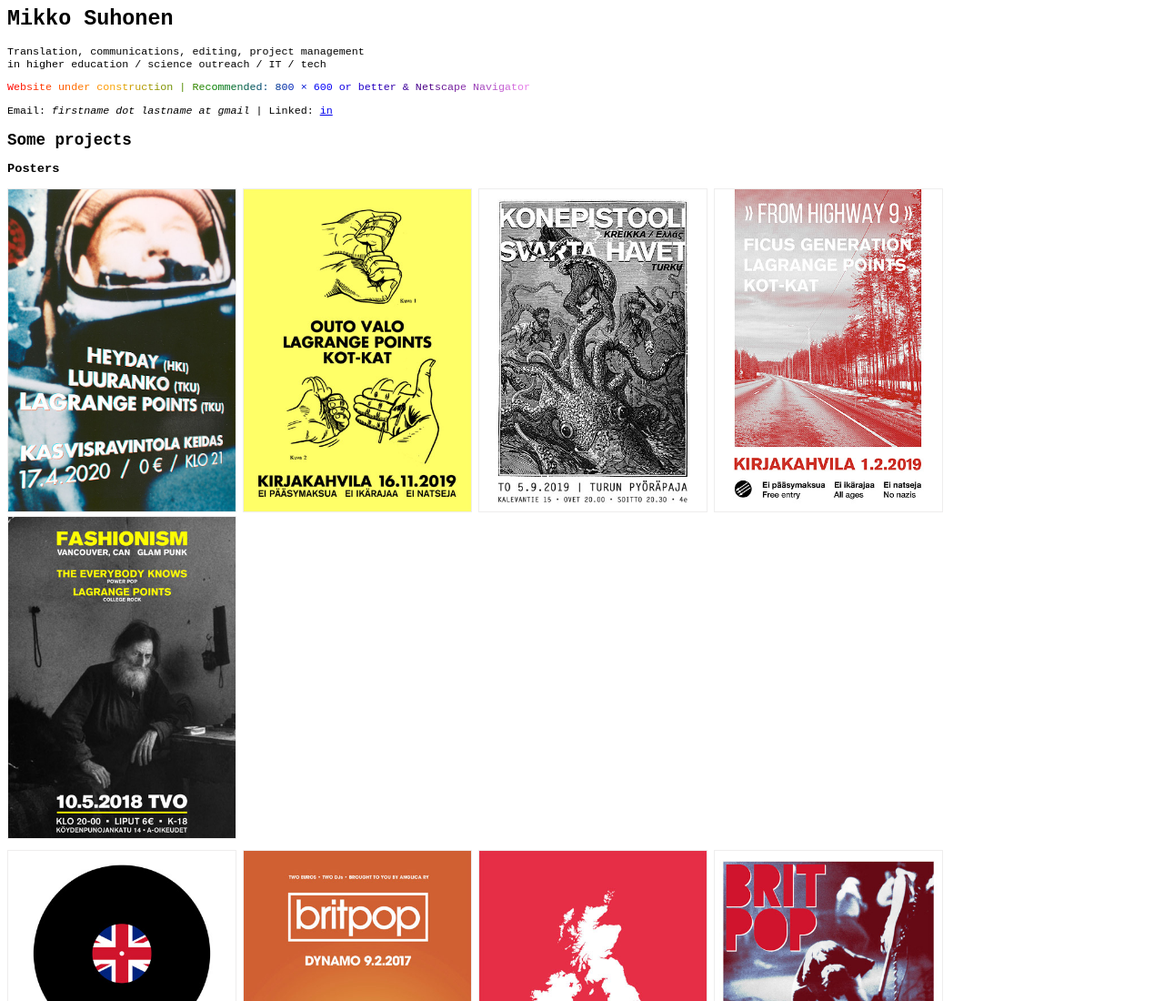
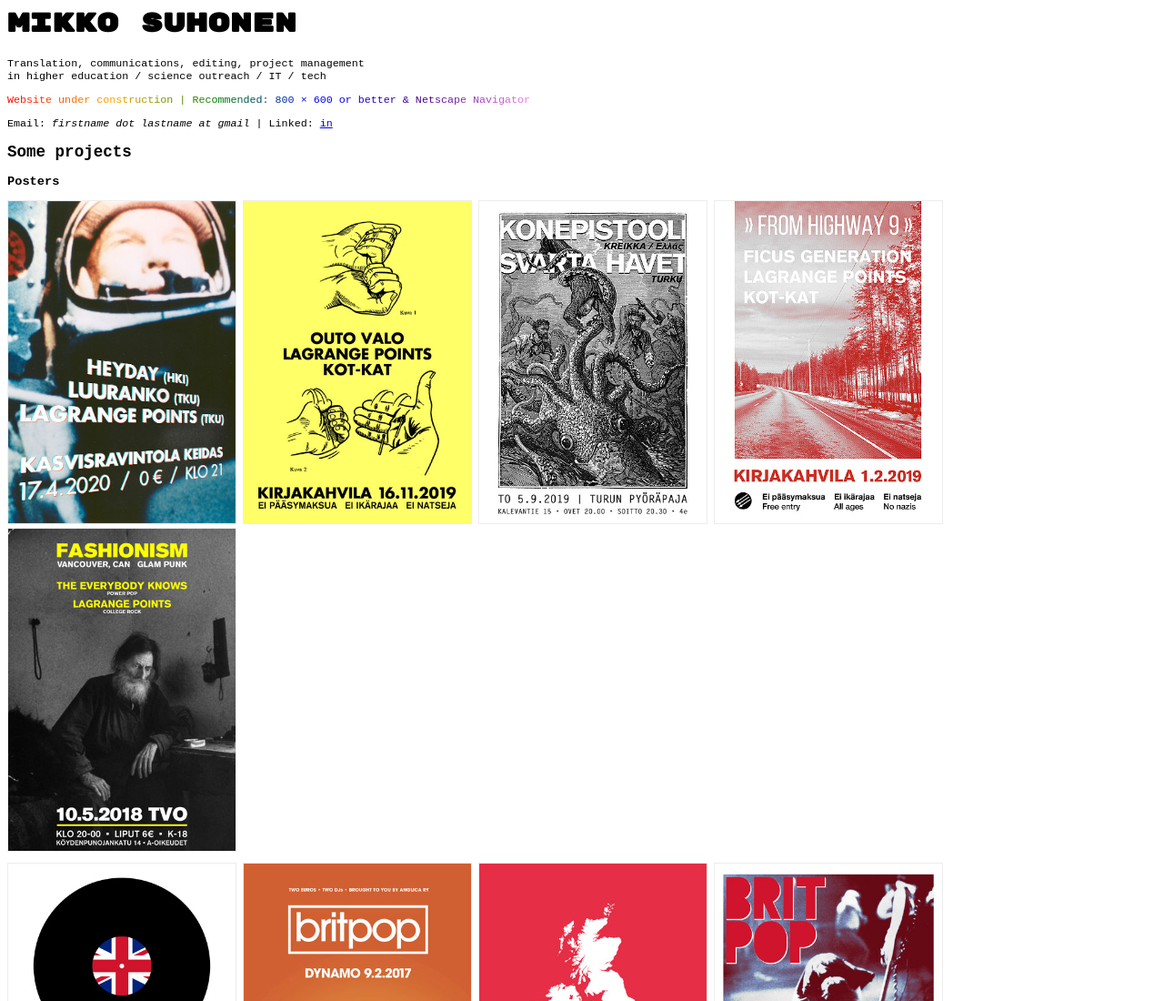
Before and after one commit to mikkosuhonen/mikkosuhonen.github.io, a plain HTML site: page index.html in a window 1280 px wide. Shown: the top 1100 px of the page at 91% size. Drawn offline with Linux system fonts and the light colour scheme.

Commit message:
Update index.html

```diff
--- a/index.html
+++ b/index.html
@@ -2,6 +2,7 @@
 <head>
 <title>Mikko Suhonen</title>
 <meta name="robots" content="noindex">
+<link href="https://fonts.googleapis.com/css2?family=Rubik+Mono+One&display=swap" rel="stylesheet">
 <style type="text/css">
 body {
  font-family: monospace;
@@ -15,6 +16,9 @@ img {
  -webkit-background-clip: text;
  color: transparent;
 }
+h1 {
+ font-family: 'Rubik Mono One', sans-serif;
+ }
 </style>
 </head>
 
```
